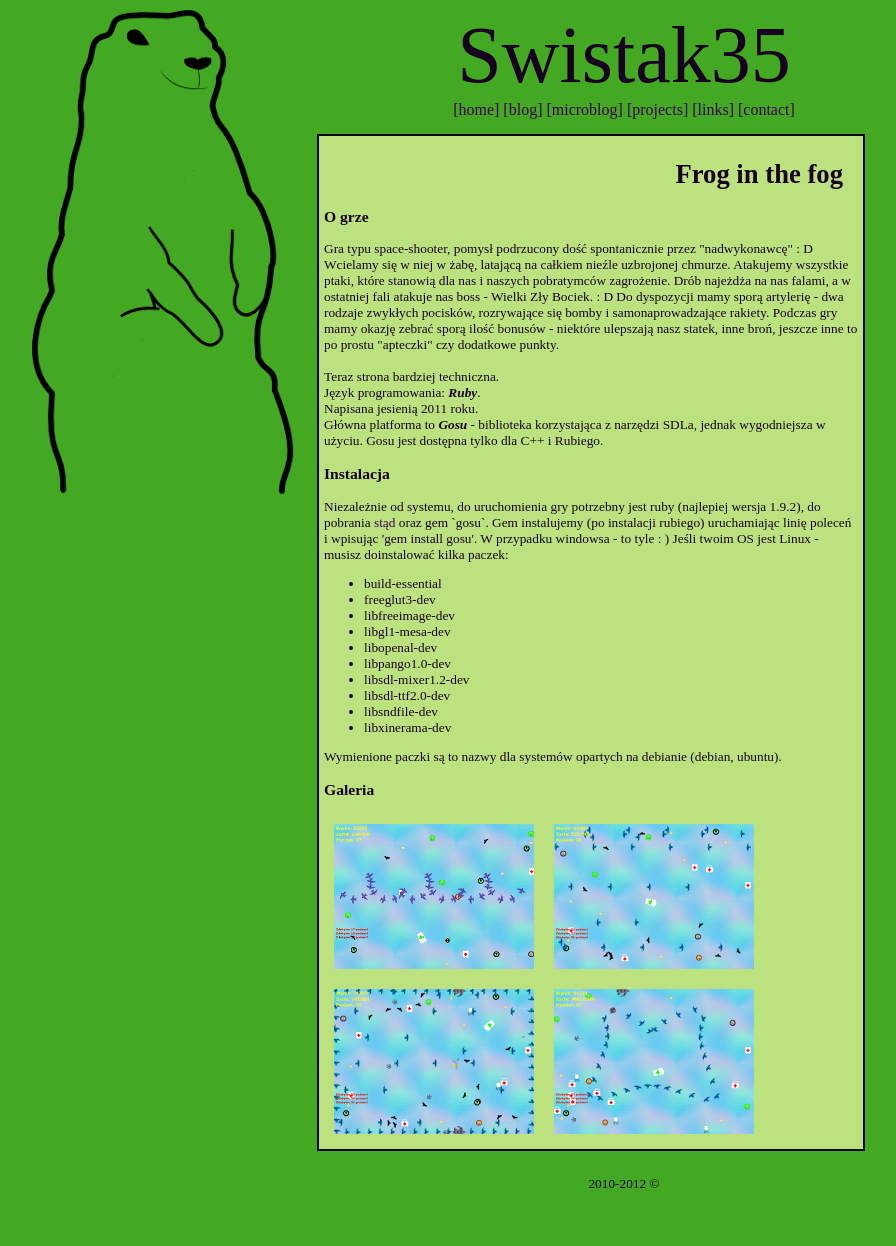
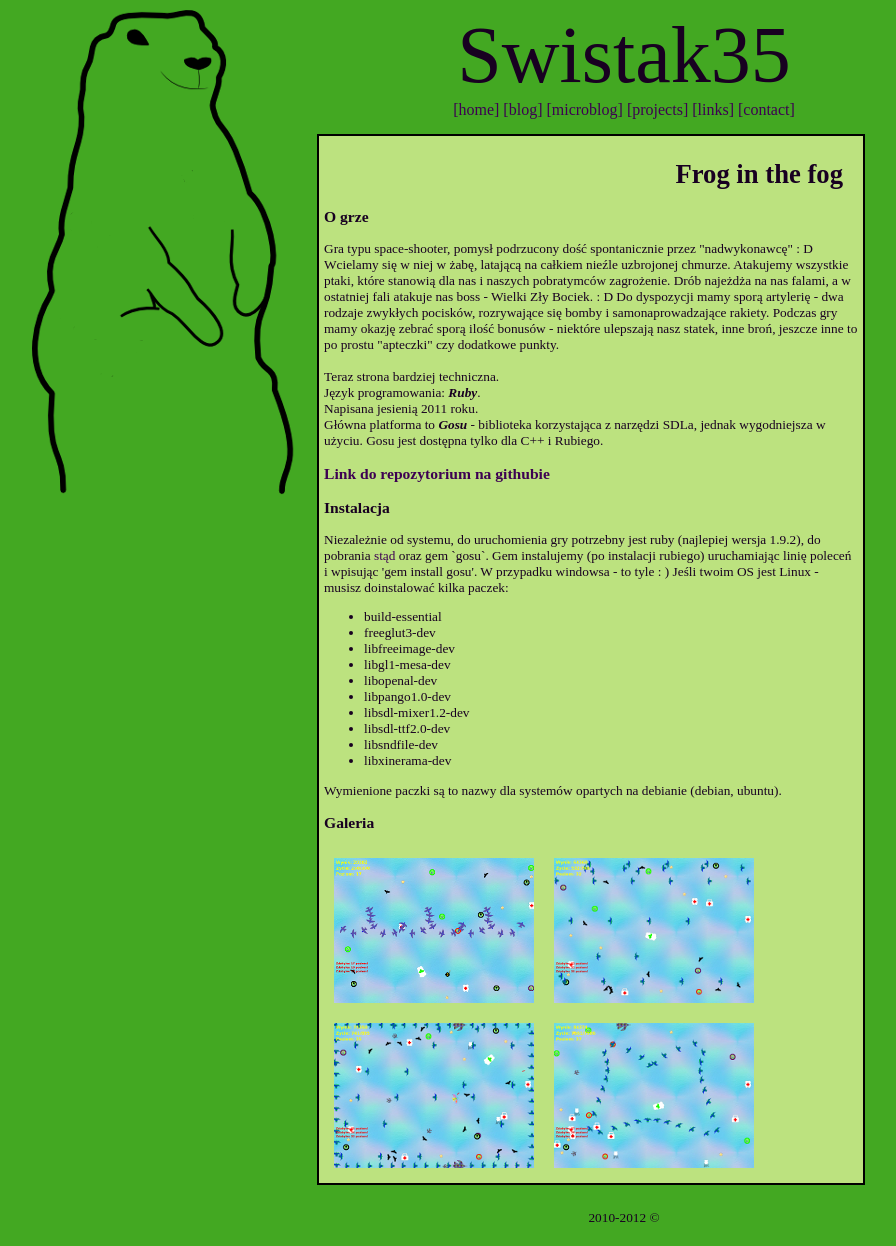
Before and after one commit to swistak35/swistak35.github.com, a Jekyll site: the page built from proj/froginthefog/index.html, in a window 1280 px wide. Shown: the whole page, without its empty margins (156-1052 px from the left). Built offline with Jekyll 4.4.1, drawn with Linux system fonts in a browser that asks for light colours; some web fonts are replaced; before the commit the page ends 1212 px from its top, so only the background shows below that.

Commit message:
added link to gh repo fitf

```diff
--- a/proj/froginthefog/index.html
+++ b/proj/froginthefog/index.html
@@ -14,6 +14,7 @@ title: Frog in the Fog
     Napisana jesienią 2011 roku.<br/>
     Główna platforma to <em>Gosu</em> - biblioteka korzystająca z narzędzi SDLa, jednak wygodniejsza w użyciu. Gosu jest dostępna tylko dla C++ i Rubiego.<br/>
   </p>
+  <a href="https://github.com/swistak35/Frog-in-the-Fog"><h3>Link do repozytorium na githubie</h3></a>
   <h3>Instalacja</h3>
   <p>
     Niezależnie od systemu, do uruchomienia gry potrzebny jest ruby (najlepiej wersja 1.9.2), do pobrania <a href="http://ruby-lang.org/pl/">stąd</a> oraz gem `gosu`. Gem instalujemy (po instalacji rubiego) uruchamiając linię poleceń i wpisując 'gem install gosu'.
```
Also changed, not shown: _layouts/project.html (deleted).
